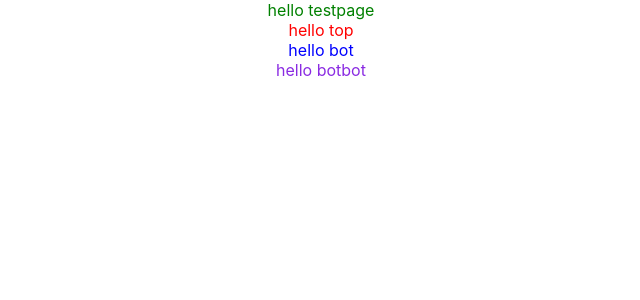
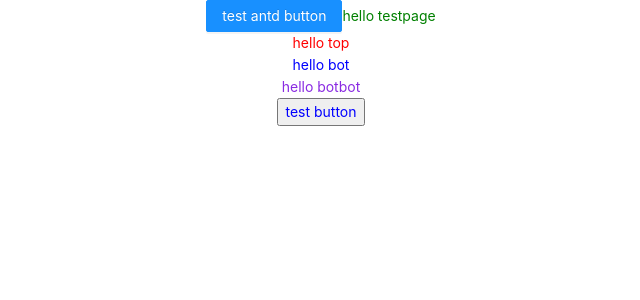
Before and after one commit to liurrong-ypwx/ypwx-basefile, a React app: page / in a window 1280 px wide. Shown: the top 300 px of the page, without its empty margins (319-959 px from the left). Built offline with nearby package versions, Linux system fonts and the light colour scheme.

Commit message:
add antd

```diff
--- a/package.json
+++ b/package.json
@@ -14,6 +14,7 @@
     "@types/react-dom": "^16.9.0",
     "@typescript-eslint/eslint-plugin": "^2.10.0",
     "@typescript-eslint/parser": "^2.10.0",
+    "antd": "^4.6.3",
     "babel-eslint": "10.1.0",
     "babel-jest": "^24.9.0",
     "babel-loader": "8.1.0",
--- a/src/App.css
+++ b/src/App.css
@@ -1,3 +1,5 @@
+@import '~antd/dist/antd.css';
+
 .App {
   text-align: center;
 }
--- a/src/pages/TestPage/TestPage.tsx
+++ b/src/pages/TestPage/TestPage.tsx
@@ -1,9 +1,12 @@
 import React from "react";
 import "./TestPage.less";
+import { Button } from "antd";
 
 function TestPage(): JSX.Element {
     return (
         <div className="testpage">
+            <Button type="primary">test antd button</Button>
+
             hello testpage
             <div className="toparea">
                 hello top
@@ -13,6 +16,7 @@
                 <div className="bot-top">
                     hello botbot
                 </div>
+                <button>test button</button>
             </div>
 
         </div>
```
Also changed, not shown: 1 other file (tests, documents, lock files or other folders).
